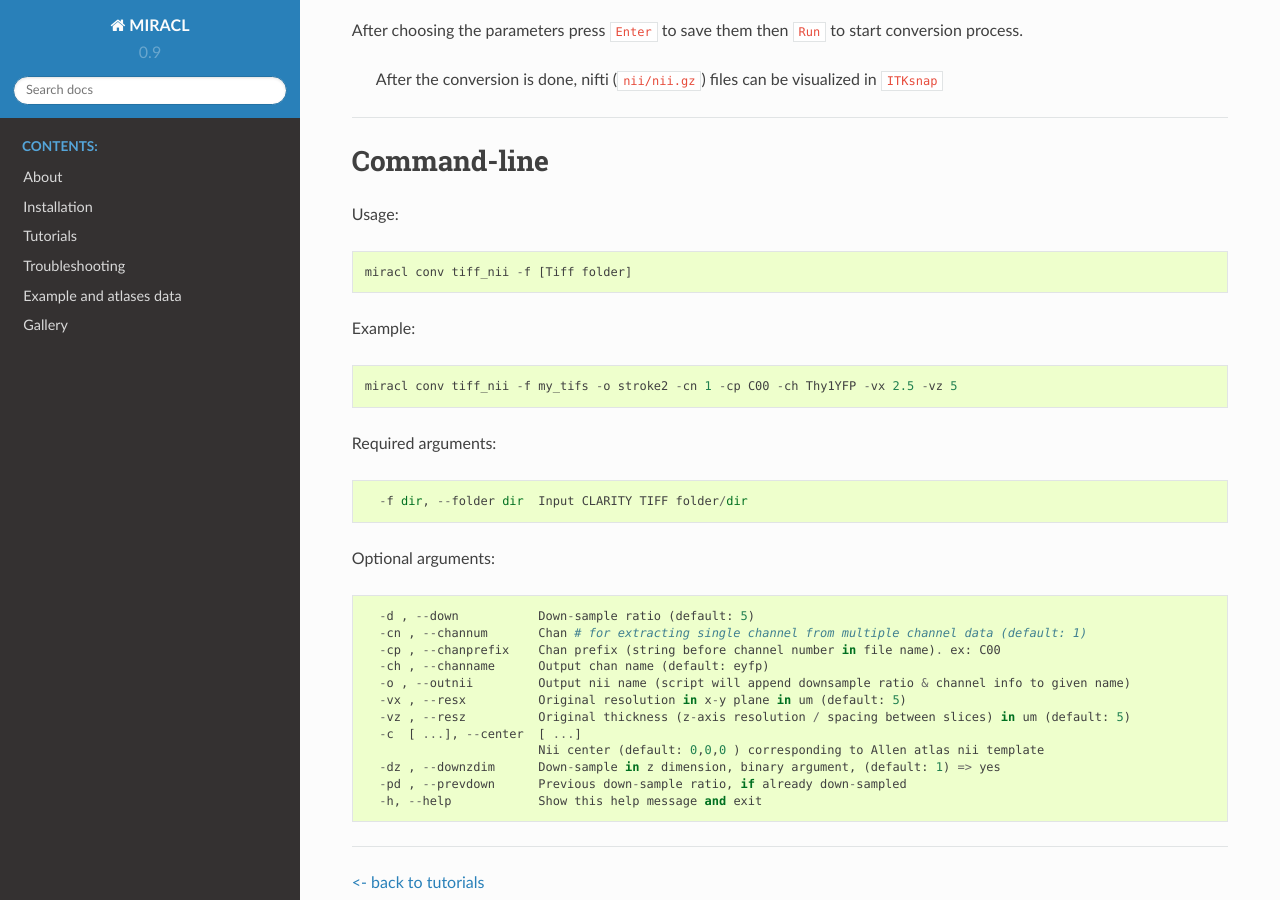
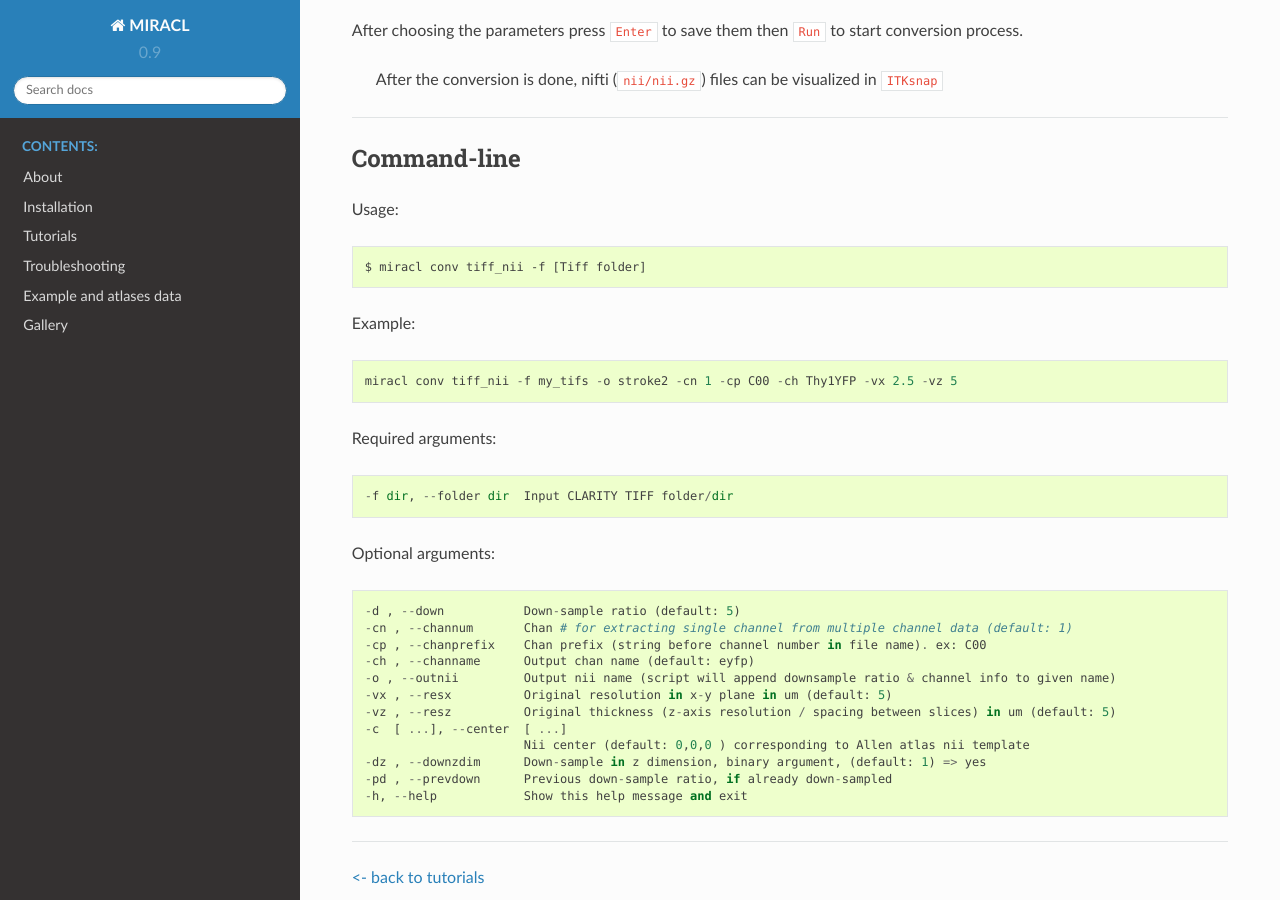
Before and after one commit to AICONSlab/MIRACL, a Sphinx documentation site: the page built from docs/tutorials/tiff_to_nii/tiff_to_nii.md, in a window 1280 px wide and 900 px high, scrolled down 2409 px. Built offline with Sphinx 7.4.7 and the Read the Docs theme 2.0.0, drawn with Linux system fonts in a browser that asks for light colours.

Commit message:
[docs] fix missing links and improve formatting

````diff
--- a/docs/tutorials/tiff_to_nii/tiff_to_nii.md
+++ b/docs/tutorials/tiff_to_nii/tiff_to_nii.md
@@ -38,36 +38,44 @@
 > After the conversion is done, nifti (`nii/nii.gz`) files can be visualized in
 `ITKsnap`
 
-----
+---
 
-# Command-line
+## Command-line
 
 Usage:
 
-    miracl conv tiff_nii -f [Tiff folder]
+```
+$ miracl conv tiff_nii -f [Tiff folder]
+```
 
 Example:
 
-    miracl conv tiff_nii -f my_tifs -o stroke2 -cn 1 -cp C00 -ch Thy1YFP -vx 2.5 -vz 5
+```
+miracl conv tiff_nii -f my_tifs -o stroke2 -cn 1 -cp C00 -ch Thy1YFP -vx 2.5 -vz 5
+```
 
 Required arguments:
 
-      -f dir, --folder dir  Input CLARITY TIFF folder/dir
+```
+-f dir, --folder dir  Input CLARITY TIFF folder/dir
+```
 
 Optional arguments:
 
-      -d , --down           Down-sample ratio (default: 5)
-      -cn , --channum       Chan # for extracting single channel from multiple channel data (default: 1)
-      -cp , --chanprefix    Chan prefix (string before channel number in file name). ex: C00
-      -ch , --channame      Output chan name (default: eyfp)
-      -o , --outnii         Output nii name (script will append downsample ratio & channel info to given name)
-      -vx , --resx          Original resolution in x-y plane in um (default: 5)
-      -vz , --resz          Original thickness (z-axis resolution / spacing between slices) in um (default: 5)
-      -c  [ ...], --center  [ ...]
-                            Nii center (default: 0,0,0 ) corresponding to Allen atlas nii template
-      -dz , --downzdim      Down-sample in z dimension, binary argument, (default: 1) => yes
-      -pd , --prevdown      Previous down-sample ratio, if already down-sampled
-      -h, --help            Show this help message and exit
+```
+-d , --down           Down-sample ratio (default: 5)
+-cn , --channum       Chan # for extracting single channel from multiple channel data (default: 1)
+-cp , --chanprefix    Chan prefix (string before channel number in file name). ex: C00
+-ch , --channame      Output chan name (default: eyfp)
+-o , --outnii         Output nii name (script will append downsample ratio & channel info to given name)
+-vx , --resx          Original resolution in x-y plane in um (default: 5)
+-vz , --resz          Original thickness (z-axis resolution / spacing between slices) in um (default: 5)
+-c  [ ...], --center  [ ...]
+                      Nii center (default: 0,0,0 ) corresponding to Allen atlas nii template
+-dz , --downzdim      Down-sample in z dimension, binary argument, (default: 1) => yes
+-pd , --prevdown      Previous down-sample ratio, if already down-sampled
+-h, --help            Show this help message and exit
+```
 
 ---
 
````
Also changed, not shown: docs/tutorials/compute_canada/compute_canada.md (+4 -0 lines), docs/tutorials/int_corr/int_corr.md (+4 -0 lines), docs/tutorials/registration/reg_clarity-allen/reg_clarity-allen.md (+1 -1 lines), docs/tutorials/sherlock/sherlock.md (+4 -0 lines).
